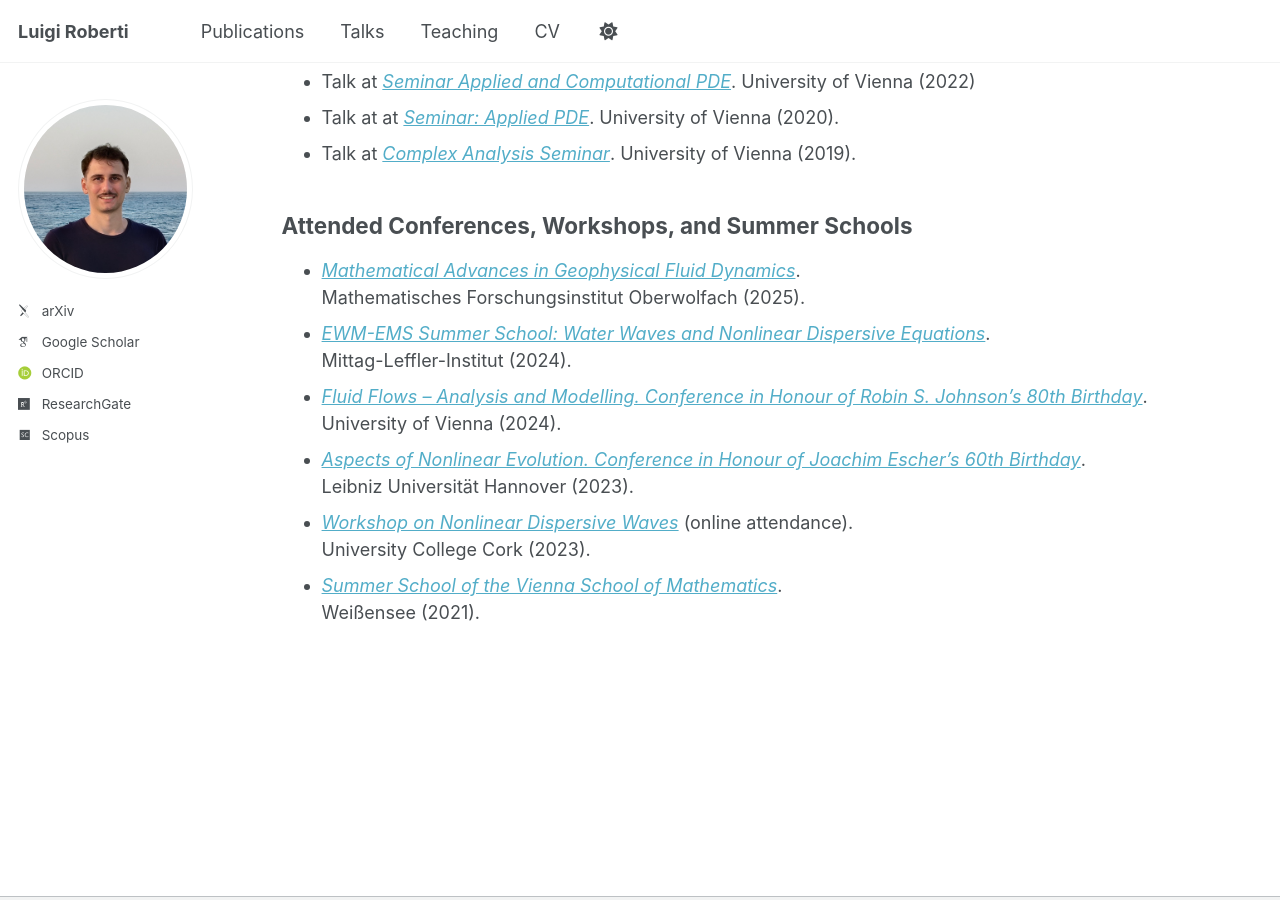
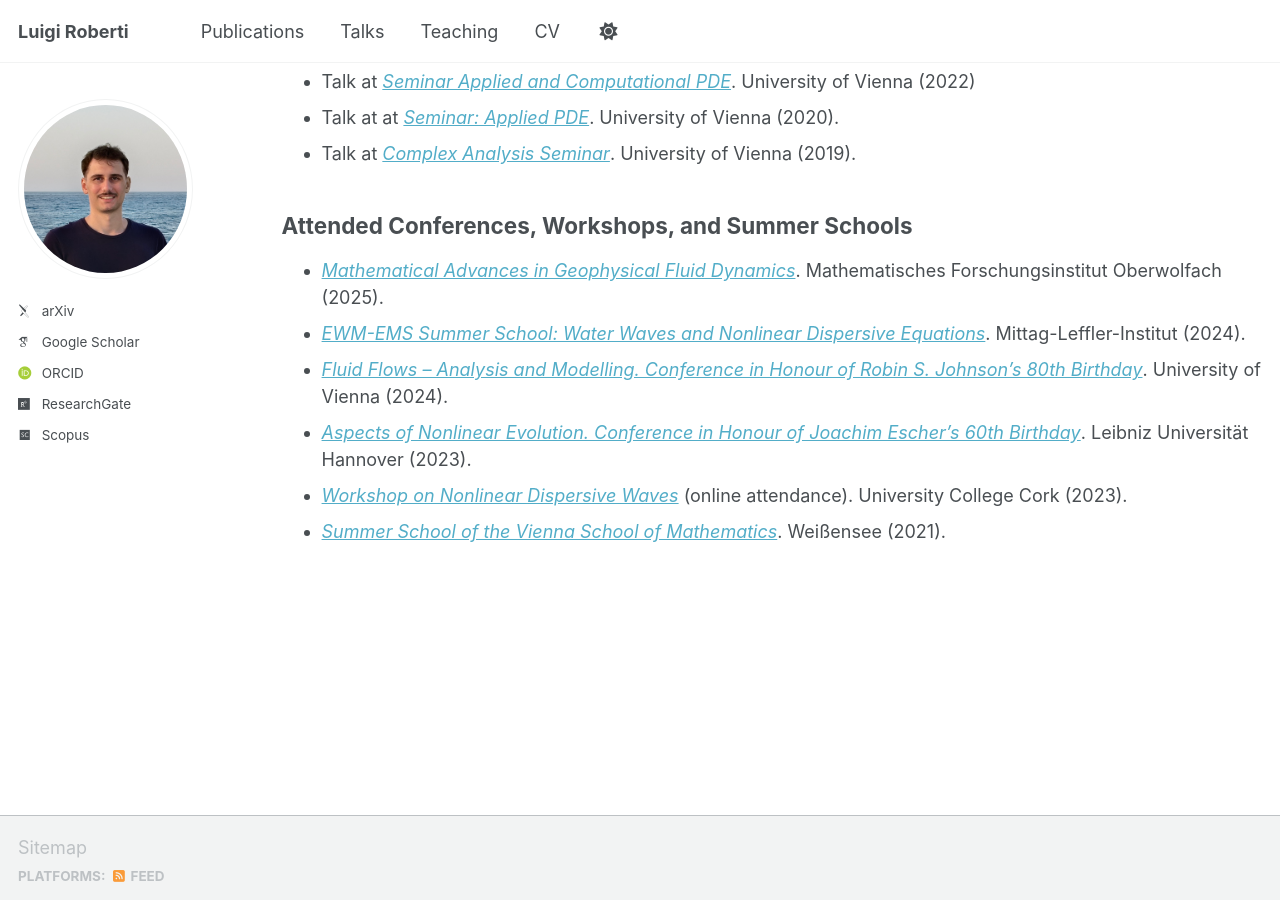
Before and after one commit to luigi-roberti/luigi-roberti.github.io, a Jekyll site: the page built from _pages/talks.md, in a window 1280 px wide and 900 px high, scrolled down 536 px. Built offline with Jekyll 4.4.1, drawn with Linux system fonts in a browser that asks for light colours; some web fonts are replaced; a script that is not in the unit is left out.

```diff
--- a/_pages/talks.md
+++ b/_pages/talks.md
@@ -23,15 +23,9 @@ Talks at Conferences, Workshops, and Seminars
 
 Attended Conferences, Workshops, and Summer Schools
 ------
-* [<i>Mathematical Advances in Geophysical Fluid Dynamics</i>](https://publications.mfo.de/handle/mfo/4024){:target="_blank",rel="noopener"}.<br />
-Mathematisches Forschungsinstitut Oberwolfach (2025).
-* [<i>EWM-EMS Summer School: Water Waves and Nonlinear Dispersive Equations</i>](https://www.mittag-leffler.se/activities/ewm-ems-summer-school-water-waves-and-nonlinear-dispersive-equations/){:target="_blank",rel="noopener"}.<br />
-Mittag-Leffler-Institut (2024).
-* [<i>Fluid Flows – Analysis and Modelling. Conference in Honour of Robin S. Johnson's 80th Birthday</i>](https://mathematik.univie.ac.at/en/eventsnews/full-news-display/news/fluid-flows-analysis-and-modelling/?no_cache=1&cHash=0065dd325af8e328e1a0b8eafba92e2e){:target="_blank",rel="noopener"}.<br />
-University of Vienna (2024).
-* [<i>Aspects of Nonlinear Evolution. Conference in Honour of Joachim Escher's 60th Birthday</i>](https://www.maphy.uni-hannover.de/de/news-veranstaltungen/math-conf/escher60){:target="_blank",rel="noopener"}.<br />
-Leibniz Universität Hannover (2023).
-* [<i>Workshop on Nonlinear Dispersive Waves</i>](https://www.ucc.ie/en/sefs/news/2023/school-of-mathematical-sciences-hosts-research-workshop-on-nonlinear-dispersive-waves-.html){:target="_blank",rel="noopener"} (online attendance).<br />
- University College Cork (2023).
-* [<i>Summer School of the Vienna School of Mathematics</i>](https://www.vsmath.at/activities_benefits/summer-winter-schools/){:target="_blank",rel="noopener"}.<br />
-Weißensee (2021).
+* [<i>Mathematical Advances in Geophysical Fluid Dynamics</i>](https://publications.mfo.de/handle/mfo/4024){:target="_blank",rel="noopener"}. Mathematisches Forschungsinstitut Oberwolfach (2025).
+* [<i>EWM-EMS Summer School: Water Waves and Nonlinear Dispersive Equations</i>](https://www.mittag-leffler.se/activities/ewm-ems-summer-school-water-waves-and-nonlinear-dispersive-equations/){:target="_blank",rel="noopener"}. Mittag-Leffler-Institut (2024).
+* [<i>Fluid Flows – Analysis and Modelling. Conference in Honour of Robin S. Johnson's 80th Birthday</i>](https://mathematik.univie.ac.at/en/eventsnews/full-news-display/news/fluid-flows-analysis-and-modelling/?no_cache=1&cHash=0065dd325af8e328e1a0b8eafba92e2e){:target="_blank",rel="noopener"}. University of Vienna (2024).
+* [<i>Aspects of Nonlinear Evolution. Conference in Honour of Joachim Escher's 60th Birthday</i>](https://www.maphy.uni-hannover.de/de/news-veranstaltungen/math-conf/escher60){:target="_blank",rel="noopener"}. Leibniz Universität Hannover (2023).
+* [<i>Workshop on Nonlinear Dispersive Waves</i>](https://www.ucc.ie/en/sefs/news/2023/school-of-mathematical-sciences-hosts-research-workshop-on-nonlinear-dispersive-waves-.html){:target="_blank",rel="noopener"} (online attendance). University College Cork (2023).
+* [<i>Summer School of the Vienna School of Mathematics</i>](https://www.vsmath.at/activities_benefits/summer-winter-schools/){:target="_blank",rel="noopener"}. Weißensee (2021).
```
